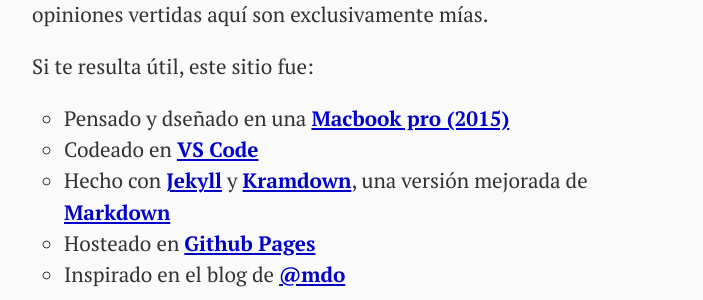
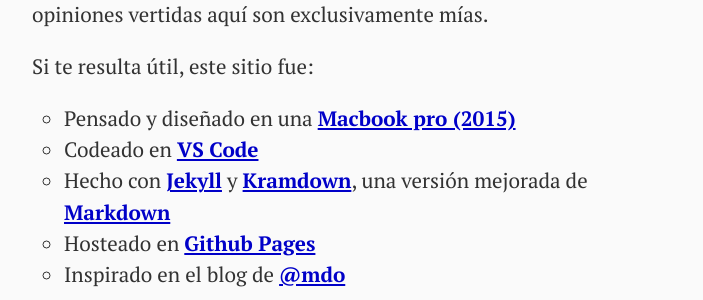
Before and after one commit to martinmasignano/martinmasignano.github.io, a Jekyll site: the page built from about.md, in a window 1280 px wide. Shown: the part 1284-1584 px from the top of the page, without its empty margins (288-991 px from the left). Built offline with Jekyll 4.4.1, drawn with Linux system fonts in a browser that asks for light colours; nearby versions of some CDN libraries.

Commit message:
Mispelling

```diff
--- a/about.md
+++ b/about.md
@@ -19,7 +19,7 @@ En este blog voy compartiendo diversos temas de mi vida personal y profesional:
 
 Si te resulta útil, este sitio fue:
 
-* Pensado y dseñado en una **[Macbook pro (2015)](https://support.apple.com/kb/SP715?locale=es_ES&viewlocale=en_US){:target="blank"}**
+* Pensado y diseñado en una **[Macbook pro (2015)](https://support.apple.com/kb/SP715?locale=es_ES&viewlocale=en_US){:target="blank"}**
 * Codeado en **[VS Code](https://code.visualstudio.com){:target="blank"}**
 * Hecho con **[Jekyll](https://jekyllrb.com){:target="blank"}** y **[Kramdown](https://kramdown.gettalong.org/index.html){:target="_blank"}**, una versión mejorada de **[Markdown](https://daringfireball.net/projects/markdown/){:target="blank"}**
 * Hosteado en **[Github Pages](https://pages.github.com){:target="blank"}**
```
